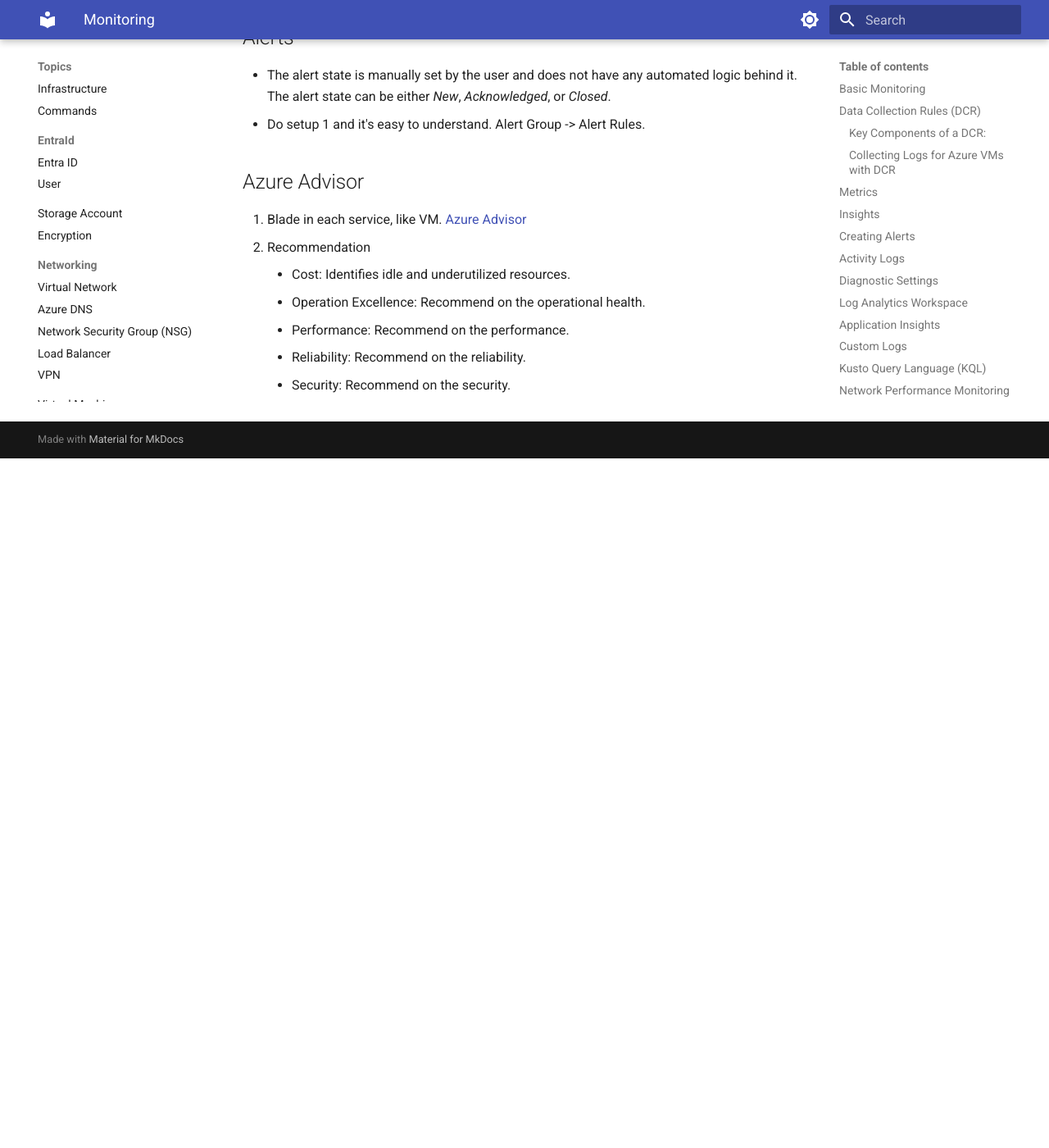
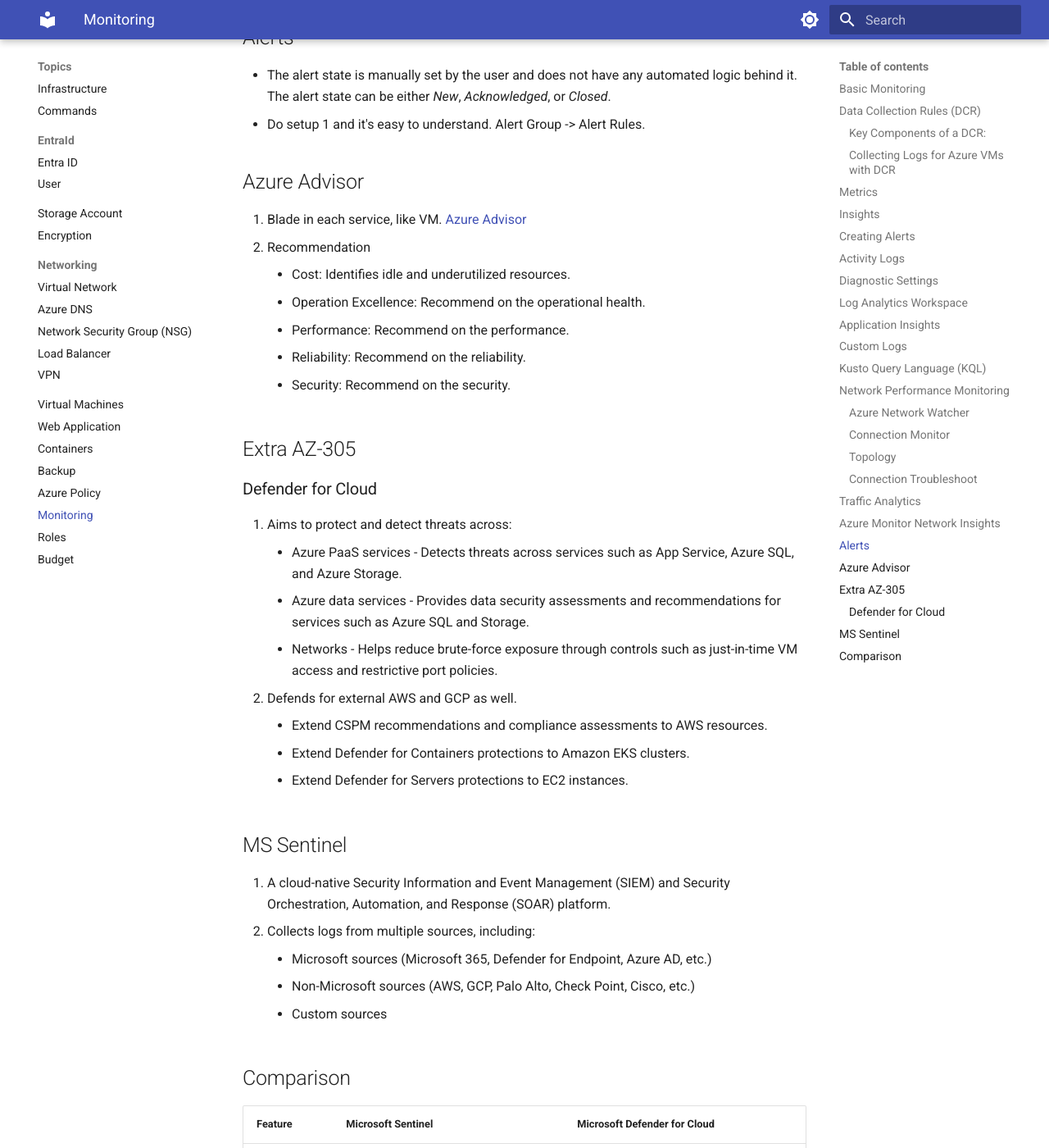
Before and after one commit to yoonghan/AZ-104-Azure-Administrator-Associate, an MkDocs documentation site: the page built from docs/Monitoring.md, in a window 1280 px wide and 1400 px high, scrolled down 6154 px. Shown: the whole window at 82% size. Built offline with MkDocs 1.6.1 and Material for MkDocs 9.7.7, drawn with Linux system fonts in a browser that asks for light colours; before the commit the page ends 6713 px from its top, so only the background shows below that; some of the changed text lies outside the part shown.

Commit message:
Update monitoring

```diff
--- a/docs/Monitoring.md
+++ b/docs/Monitoring.md
@@ -151,3 +151,32 @@
     - Performance: Recommend on the performance.
     - Reliability: Recommend on the reliability.
     - Security: Recommend on the security.
+
+## Extra AZ-305
+
+### Defender for Cloud
+1. Aims to protect and detect threats across:
+    - Azure PaaS services - Detects threats across services such as App Service, Azure SQL, and Azure Storage.
+    - Azure data services - Provides data security assessments and recommendations for services such as Azure SQL and Storage.
+    - Networks - Helps reduce brute-force exposure through controls such as just-in-time VM access and restrictive port policies.
+2. Defends for external AWS and GCP as well.
+    - Extend CSPM recommendations and compliance assessments to AWS resources.
+    - Extend Defender for Containers protections to Amazon EKS clusters.
+    - Extend Defender for Servers protections to EC2 instances.
+
+## MS Sentinel
+1. A cloud-native Security Information and Event Management (SIEM) and Security Orchestration, Automation, and Response (SOAR) platform.
+2. Collects logs from multiple sources, including:
+    - Microsoft sources (Microsoft 365, Defender for Endpoint, Azure AD, etc.)
+    - Non-Microsoft sources (AWS, GCP, Palo Alto, Check Point, Cisco, etc.)
+    - Custom sources
+
+
+## Comparison
+
+| Feature | Microsoft Sentinel | Microsoft Defender for Cloud |
+| --- | --- | --- |
+| Primary Category |  Security Information and Event Management (SIEM) and Security Orchestration, Automation, and Response (SOAR) | CSPM (Cloud Security Posture Management) & CWPP (Cloud Workload Protection Platform) |
+| Main Purpose | Aggregates logs and alerts across your entire enterprise to detect, investigate, and automate responses to cross-platform threats. | Secures cloud resources, monitors configuration health, hardens workloads, and offers proactive security recommendations. |
+| Data Scope | Ingests data from any source (Azure, AWS, firewalls, identity systems, custom apps). | Focuses specifically on cloud workloads (VMs, databases, storage, containers) and infrastructure posture. |
+| Role in Operations | Acts as the central command room and SOC dashboard. | Acts as a specialized security guard for cloud resources and feeds alerts into Sentinel. |
```
